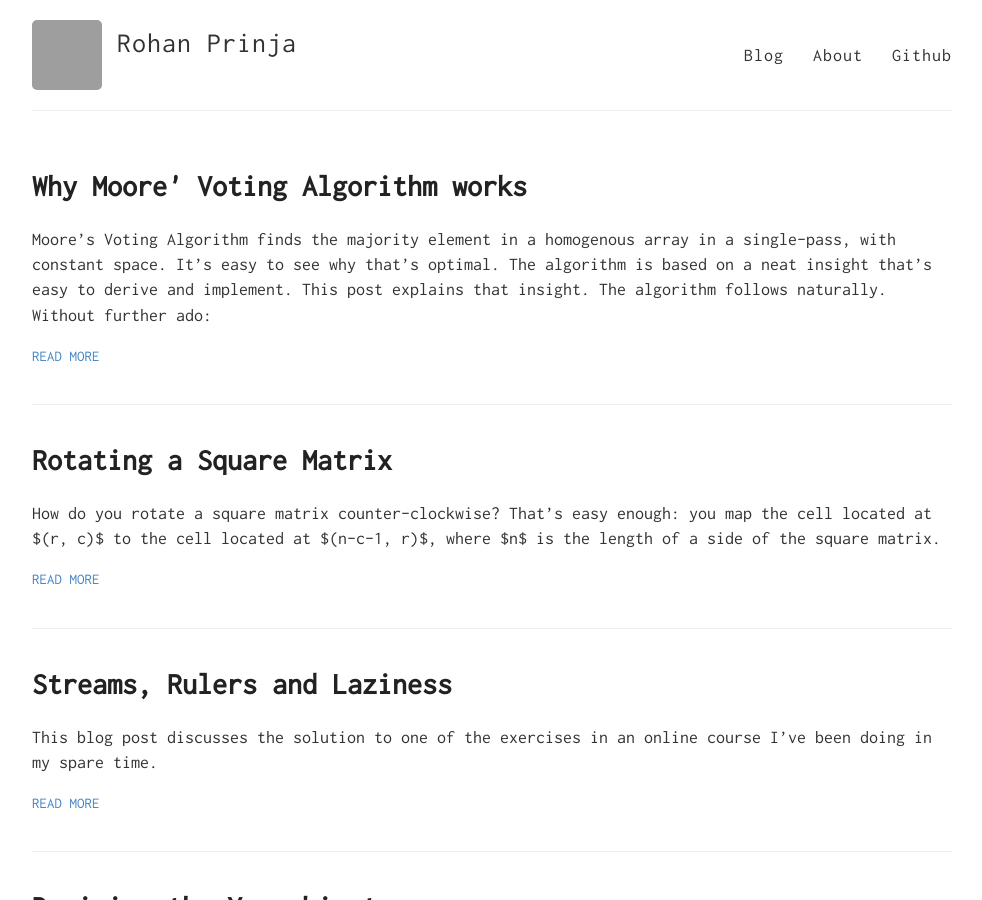
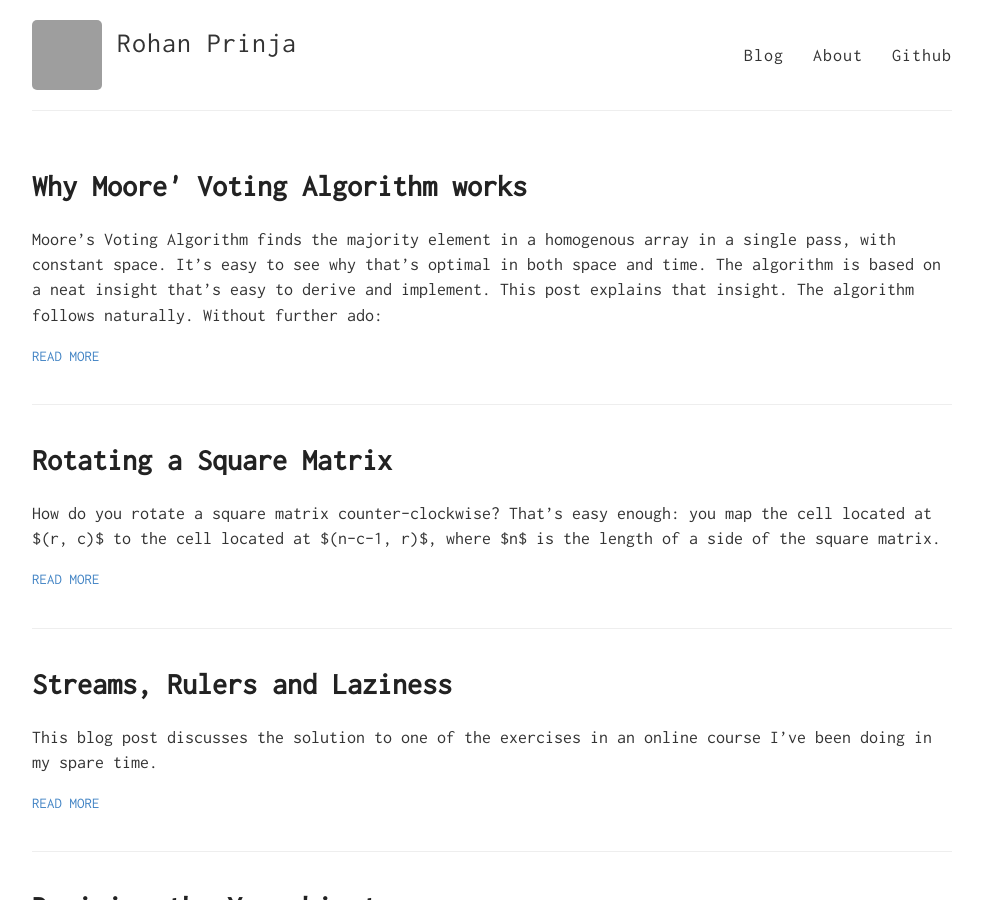
Before and after one commit to ajnirp/ajnirp.github.io, a Jekyll site: the page built from index.html, in a window 1280 px wide and 900 px high. Shown: the whole window, without its empty margins (148-1130 px from the left). Built offline with Jekyll 4.4.1, drawn with Linux system fonts in a browser that asks for light colours; grey boxes are pictures that could not be loaded.

Commit message:
Update 2020-9-8-Moore-Voting-Algorithm.md

```diff
--- a/_posts/2020-9-8-Moore-Voting-Algorithm.md
+++ b/_posts/2020-9-8-Moore-Voting-Algorithm.md
@@ -4,7 +4,7 @@ title: Why Moore' Voting Algorithm works
 published: true
 mathjax: true
 ---
-Moore's Voting Algorithm finds the majority element in a homogenous array in a single-pass, with constant space. It's easy to see why that's optimal. The algorithm is based on a neat insight that's easy to derive and implement. This post explains that insight. The algorithm follows naturally. Without further ado:
+Moore's Voting Algorithm finds the majority element in a homogenous array in a single pass, with constant space. It's easy to see why that's optimal in both space and time. The algorithm is based on a neat insight that's easy to derive and implement. This post explains that insight. The algorithm follows naturally. Without further ado:
 
 A majority element occurs in more than half the indices in an array. So if an array has $n$ elements and $k$ of them are the majority elements, then $\frac{k}{n} \ge \frac{1}{2}$.
 Iterate over the array. If two elements are unequal, remove them from the array. This is the insight: *the majority element won't change after removing those two unequal elements*. Why? Because by crossing out the two elements, you either decreased one instance of the majority element, or zero. Not two — because the elements are unequal.
```
